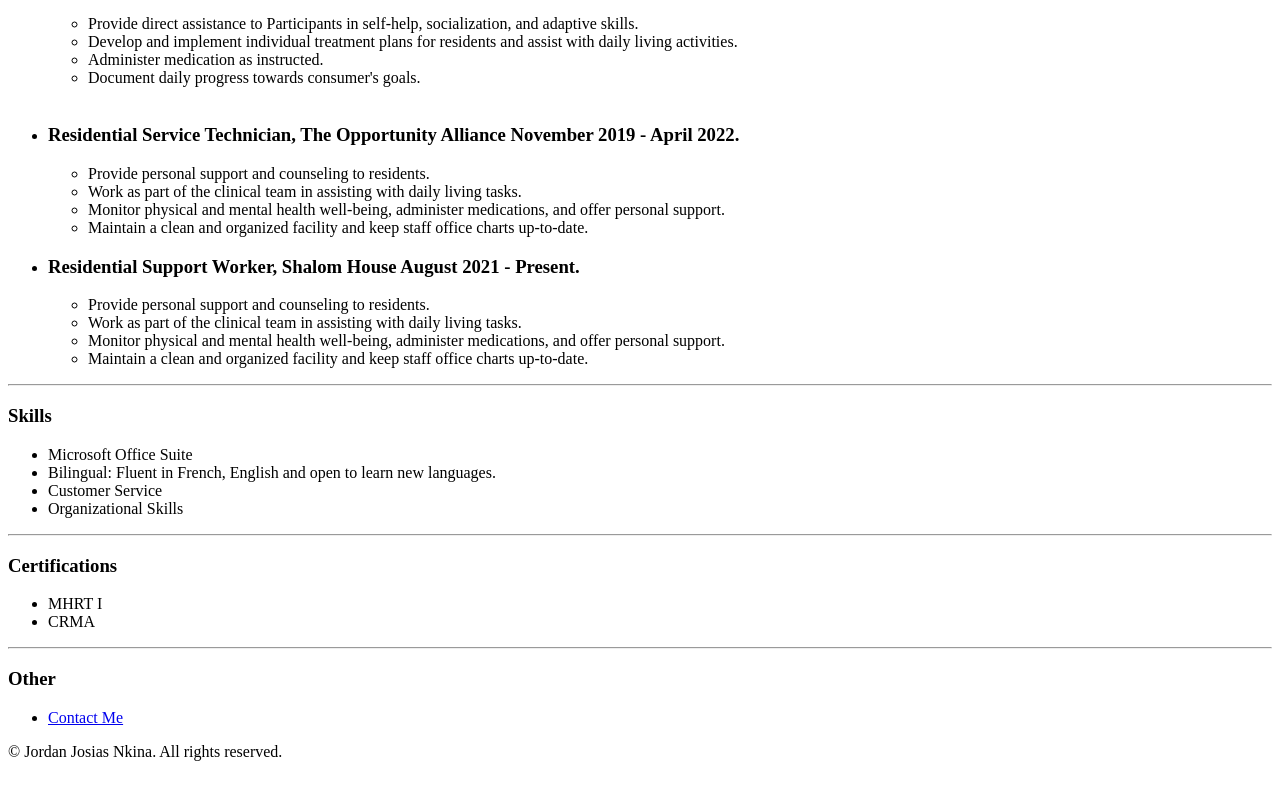
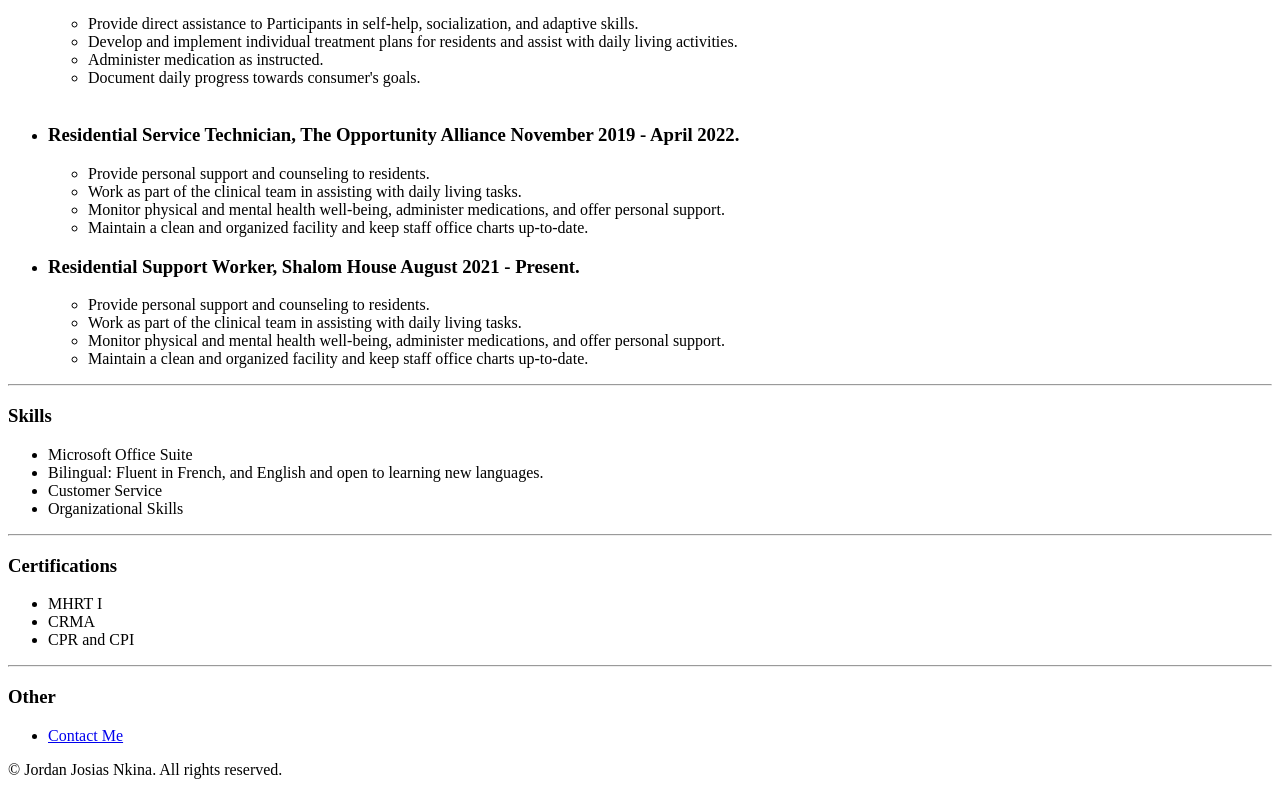
Before and after one commit to josias-25/html-profolio, a plain HTML site: page index.html in a window 1280 px wide. Shown: the part 885-1680 px from the top of the page. Drawn offline with Linux system fonts and the light colour scheme.

Commit message:
Update index.html

```diff
--- a/index.html
+++ b/index.html
@@ -63,7 +63,7 @@
     <h3>Skills</h3>
     <ul>
         <li>Microsoft Office Suite</li>
-        <li>Bilingual: Fluent in French, English and open to learn new languages.</li>
+        <li>Bilingual: Fluent in French, and English and open to learning new languages.</li>
         <li>Customer Service</li>
         <li>Organizational Skills</li>
     </ul>
@@ -72,6 +72,7 @@
         <ul>
             <li>MHRT I</li>
             <li>CRMA</li>
+            <li>CPR and CPI</li>
         </ul>
     <hr>
     <h3>Other</h3>
```
